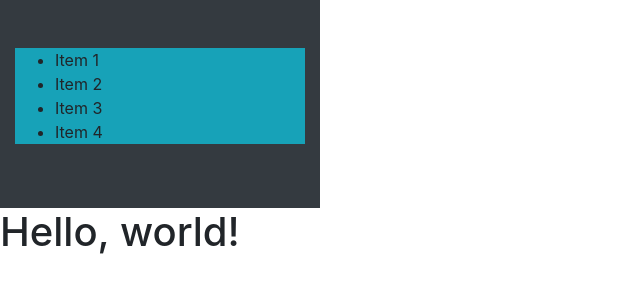
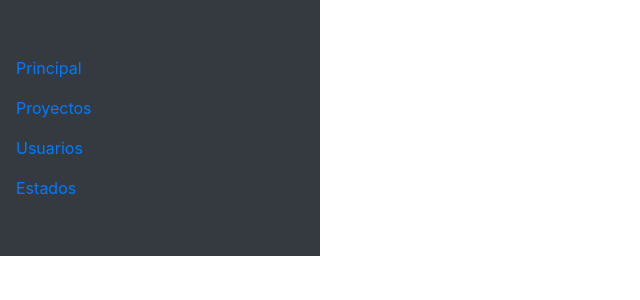
Before and after one commit to soto123/organizador-proyectos, a PHP site: page /tablero.php in a window 1280 px wide. Shown: the top 300 px of the page, without its empty margins (0-640 px from the left). Run offline with PHP 8.4, Linux system fonts and the light colour scheme.

Commit message:
Update tablero.php

```diff
--- a/tablero.php
+++ b/tablero.php
@@ -13,12 +13,12 @@
   <body>
   	<div class="container-fluid">
   		<div class="row">
-  			<div class="col-md-3 bg-dark pt-5 pb-5">
-  				<ul class="w-100 bg-info">
-  					<li>Item 1</li>
-  					<li>Item 2</li>
-  					<li>Item 3</li>
-  					<li>Item 4</li>
+  			<div class="col-md-3 bg-dark pt-5 pb-5 pl-0 pr-0">
+  				<ul class="nav flex-column">
+  					<li class="nav-item"><a href="#" class="nav-link">Principal</a></li>
+  					<li class="nav-item"><a href="#" class="nav-link">Proyectos</a></li>
+  					<li class="nav-item"><a href="#" class="nav-link">Usuarios</a></li>
+  					<li class="nav-item"><a href="#" class="nav-link">Estados</a></li>
   				</ul>
   			</div>
   			<div class="col-md-9">
@@ -26,9 +26,6 @@
   			</div>
   		</div>
   	</div>
-    <h1>Hello, world!</h1>
-
-
     <script src="https://code.jquery.com/jquery-3.5.1.slim.min.js" integrity="sha384-DfXdz2htPH0lsSSs5nCTpuj/zy4C+OGpamoFVy38MVBnE+IbbVYUew+OrCXaRkfj" crossorigin="anonymous"></script>
     <script src="https://cdn.jsdelivr.net/npm/bootstrap@4.5.3/dist/js/bootstrap.bundle.min.js" integrity="sha384-ho+j7jyWK8fNQe+A12Hb8AhRq26LrZ/JpcUGGOn+Y7RsweNrtN/tE3MoK7ZeZDyx" crossorigin="anonymous"></script>
   </body>
```
